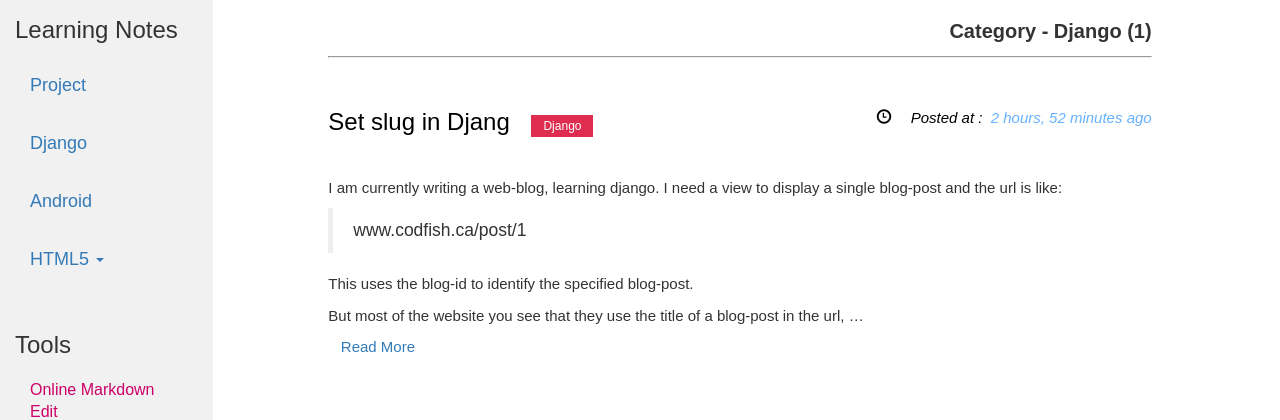
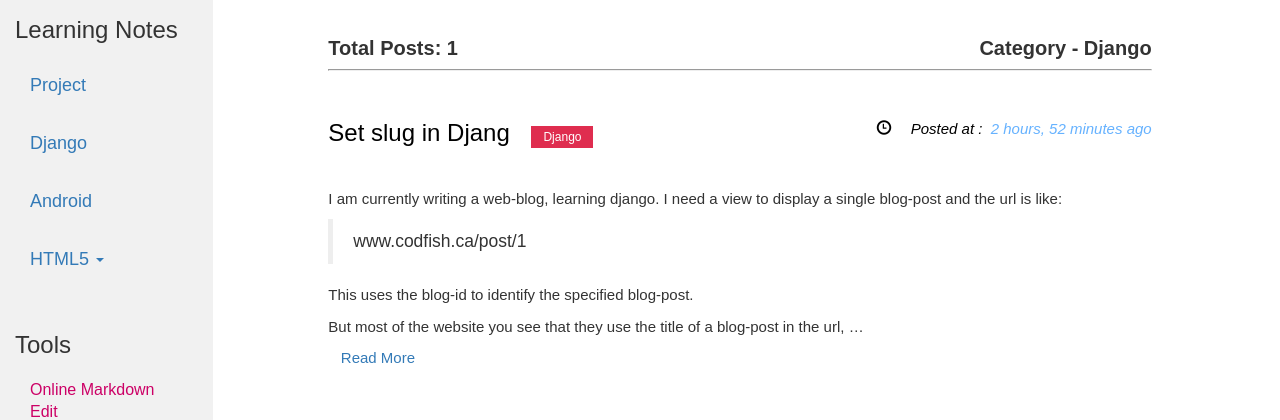
Before and after one commit to Dong-Qian/codefish, a Django app: page /category/Django/ in a window 1280 px wide; the page is wider, and only the part inside the window is pictured. Shown: the part 53-473 px from the top of that part. Run offline with Django 3.2, Linux system fonts and the light colour scheme; data comes from the database, SQL or seed files in the repository; both versions use the stored data as it was after the commit; some libraries are stand-ins or nearby versions.

Commit message:
add some css

```diff
--- a/static/css/codefish.css
+++ b/static/css/codefish.css
@@ -10,14 +10,16 @@ border: 0 none;
 padding-top: 50px;
 }
 
+
 .sidenav {
 background-color: #f1f1f1;
-height:100%;
+height: 100%;
+
 }
 
-<!--/* Set height of the grid so .sidenav can be 100% (adjust if needed) */-->
-.row {height: 1500px}
-
+.row {
+    height: 1500px;
+}
 
 footer {
 background: black;
@@ -99,7 +101,7 @@ border-width: 1px;
 
 .head {
 font-size: 20px;
-text-align: right;
+float: right;
 font-weight: bold;
 }
 
@@ -156,3 +158,8 @@ color: #cc0066;
 background-color: #555;
 color: white;
 }
+
+.totalPost {
+font-size: 20px;
+font-weight: bold;
+}
--- a/templates/home.html
+++ b/templates/home.html
@@ -2,8 +2,8 @@
 {% load custom_markdown %}
 {% block content %}
 <div>
-    <div class="head">
-         <p>Category - All Articles <span>({{ post_count }})</span></p>
+    <div >
+        <h3 class ='totalPost'> Total Posts: {{ post_count }}<span class="head">Category - {{ post_list.0.category }} </span></h3>
         <hr id="underLine">
     </div>
     {% for post in post_list %}
--- a/templates/postList.html
+++ b/templates/postList.html
@@ -6,10 +6,11 @@
     {% if error %}
         <h2 class="post-title">No articles match your search!</a></h2>
     {% else %}
-     <div class="head">
-         <p>Category - {{ post_list.0.category }} <span>({{ post_list.count }})</span></p>
-            <hr id="underLine">
-     </div><br>
+    <div>
+        <h3 class ='totalPost'> Total Posts: {{ post_list.count }}<span class="head">Category - {{ post_list.0.category }} </span></h3>
+        <hr id="underLine">
+    </div>
+    <br>
     {% for post in post_list %}
 
         <!--post title and category-->
```
Also changed, not shown: db.sqlite3.
